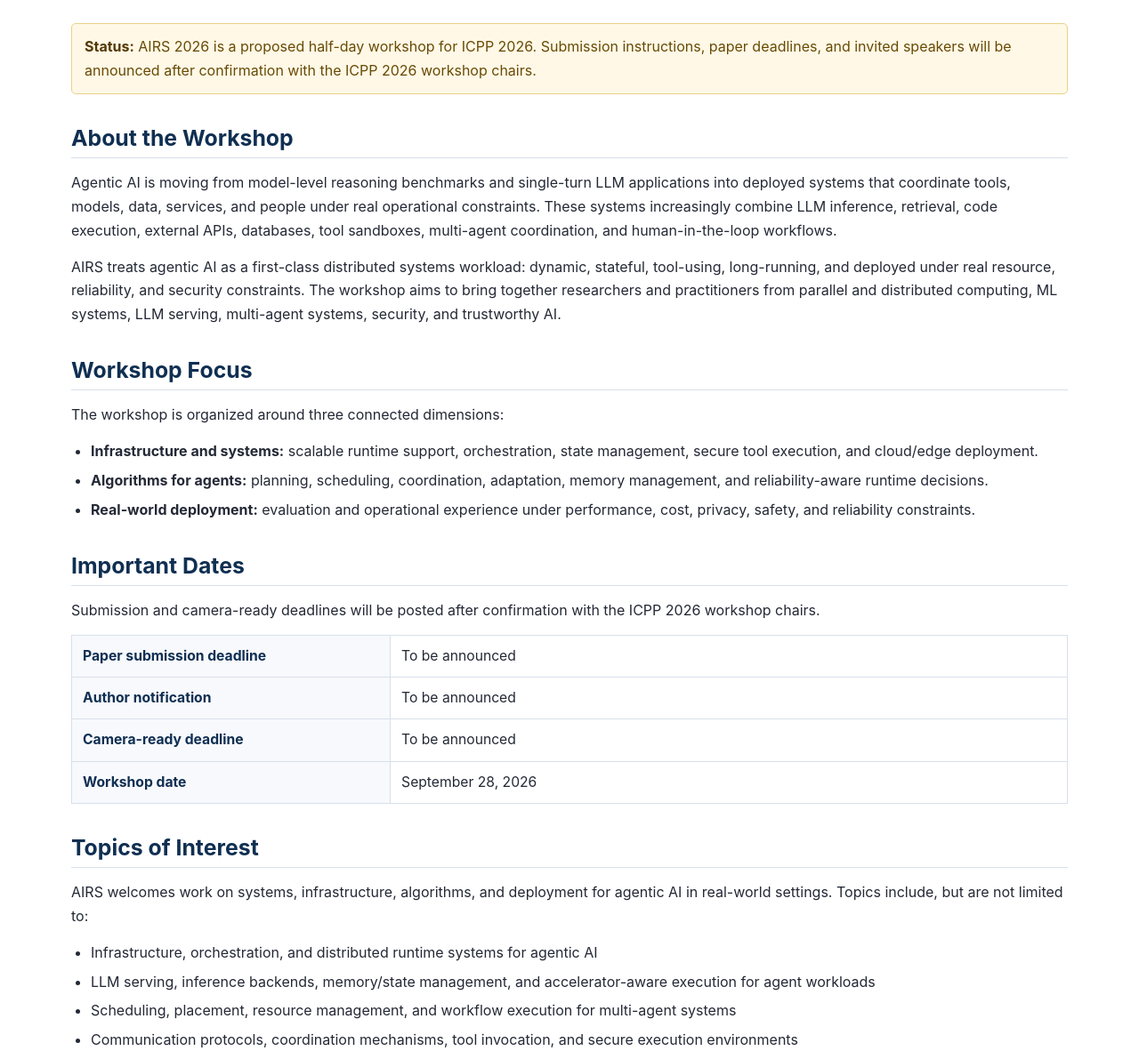
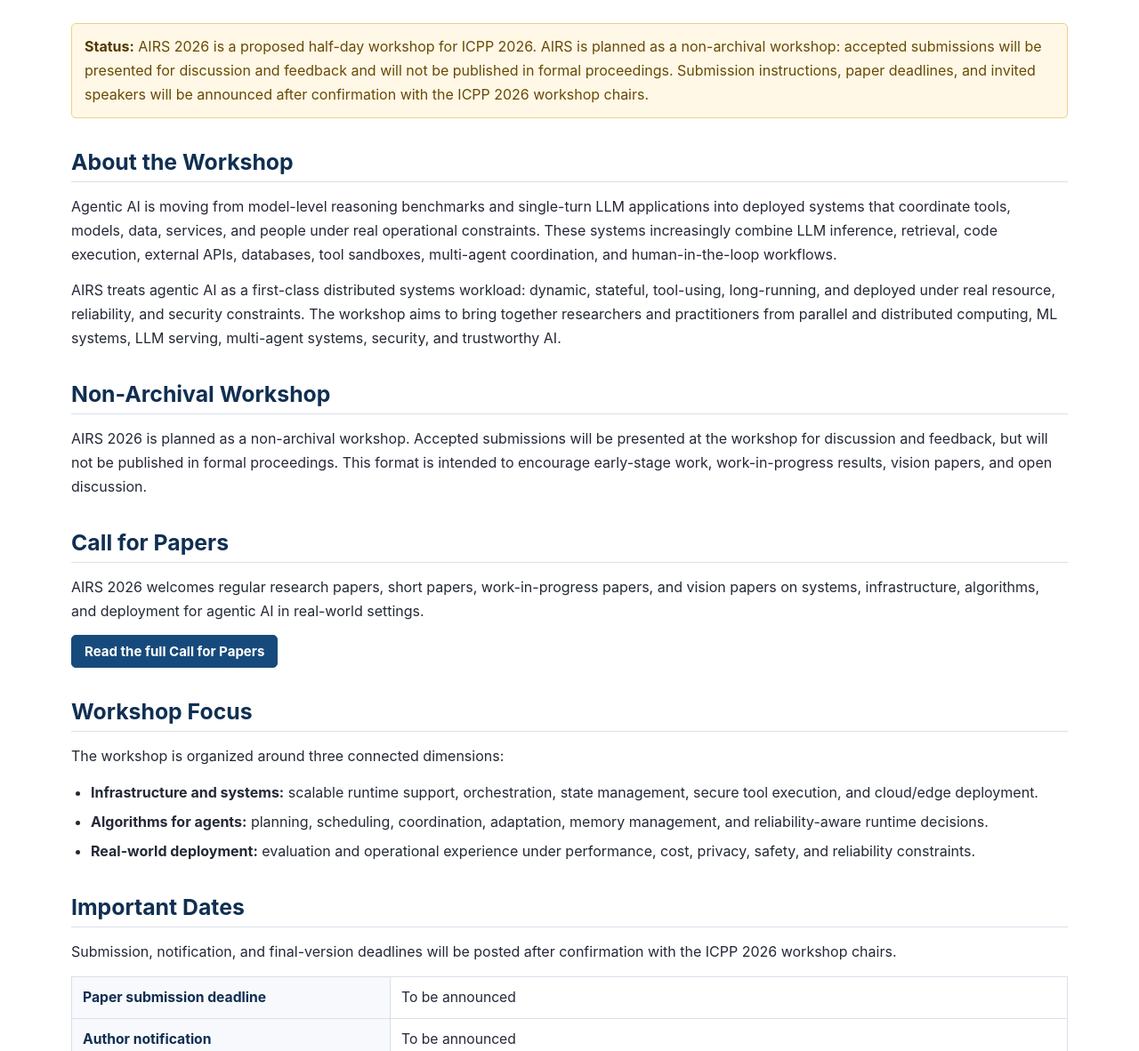
Before and after one commit to airs-workshop/airs-workshop.github.io, a Jekyll site: the page built from index.md, in a window 1280 px wide and 1400 px high, scrolled down 286 px, cut to the strip 218-1400 px from the top of the window. Shown: the whole strip at 89% size. Built offline with Jekyll 4.4.1, drawn with Linux system fonts in a browser that asks for light colours; some of the changed text lies outside the part shown.

Commit message:
update website: non-archival

```diff
--- a/_data/dates.yml
+++ b/_data/dates.yml
@@ -2,7 +2,7 @@
   date: To be announced
 - name: Author notification
   date: To be announced
-- name: Camera-ready deadline
+- name: Final version deadline
   date: To be announced
 - name: Workshop date
   date: September 28, 2026
--- a/_data/organizers.yml
+++ b/_data/organizers.yml
@@ -7,7 +7,7 @@
   photo:
   location: Wuhan, China
   bio: >-
-    Qinbin Li is a Professor at Huazhong University of Science and Technology. His research focuses on distributed and federated machine learning systems. He is a recipient of Stanford University's list of the World's Top 2% Scientists, the Google Ph.D. Fellowship, TPDS Best Paper Award, VLDB Best Research Paper Nomination, SIGMOD Best Artifact Award, and PREMIA Best Student Paper Gold Award.
+    Qinbin Li is a Professor at Huazhong University of Science and Technology. His research focuses on distributed and federated machine learning systems. He has been recognized in the Stanford/Elsevier World's Top 2% Scientists list. He is also a recipient of the Google Ph.D. Fellowship, TPDS Best Paper Award, VLDB Best Research Paper Nomination, SIGMOD Best Artifact Award, and PREMIA Best Student Paper Gold Award.
 - name: Jialin Li
   initials: JL
   affiliation: National University of Singapore
--- a/index.md
+++ b/index.md
@@ -8,7 +8,6 @@ body_class: home-page
 <section class="home-hero" aria-label="AIRS 2026 workshop overview">
   <img src="{{ '/imgs/fenpi.png' | relative_url }}" alt="Singapore skyline and Marina Bay Sands for ICPP 2026">
   <div class="home-hero-overlay">
-    <p class="hero-kicker">Proposed half-day workshop for {{ site.conference }}</p>
     <h1>AIRS 2026</h1>
     <p class="hero-subtitle">{{ site.long_title }}</p>
     <p class="hero-meta">{{ site.hero_meta }}</p>
@@ -20,7 +19,7 @@ body_class: home-page
 </section>
 
 <div class="notice">
-  <strong>Status:</strong> AIRS 2026 is a proposed half-day workshop for ICPP 2026. Submission instructions, paper deadlines, and invited speakers will be announced after confirmation with the ICPP 2026 workshop chairs.
+  <strong>Status:</strong> AIRS 2026 is a proposed half-day workshop for ICPP 2026. AIRS is planned as a non-archival workshop: accepted submissions will be presented for discussion and feedback and will not be published in formal proceedings. Submission instructions, paper deadlines, and invited speakers will be announced after confirmation with the ICPP 2026 workshop chairs.
 </div>
 
 <section class="content-section">
@@ -28,6 +27,17 @@ body_class: home-page
   <p>Agentic AI is moving from model-level reasoning benchmarks and single-turn LLM applications into deployed systems that coordinate tools, models, data, services, and people under real operational constraints. These systems increasingly combine LLM inference, retrieval, code execution, external APIs, databases, tool sandboxes, multi-agent coordination, and human-in-the-loop workflows.</p>
 
   <p>AIRS treats agentic AI as a first-class distributed systems workload: dynamic, stateful, tool-using, long-running, and deployed under real resource, reliability, and security constraints. The workshop aims to bring together researchers and practitioners from parallel and distributed computing, ML systems, LLM serving, multi-agent systems, security, and trustworthy AI.</p>
+</section>
+
+<section class="content-section">
+  <h2>Non-Archival Workshop</h2>
+  <p>AIRS 2026 is planned as a non-archival workshop. Accepted submissions will be presented at the workshop for discussion and feedback, but will not be published in formal proceedings. This format is intended to encourage early-stage work, work-in-progress results, vision papers, and open discussion.</p>
+</section>
+
+<section class="content-section">
+  <h2>Call for Papers</h2>
+  <p>AIRS 2026 welcomes regular research papers, short papers, work-in-progress papers, and vision papers on systems, infrastructure, algorithms, and deployment for agentic AI in real-world settings.</p>
+  <p><a class="text-button" href="{{ '/call-for-papers/' | relative_url }}">Read the full Call for Papers</a></p>
 </section>
 
 <section class="content-section">
@@ -42,7 +52,7 @@ body_class: home-page
 
 <section class="content-section">
   <h2>Important Dates</h2>
-  <p>Submission and camera-ready deadlines will be posted after confirmation with the ICPP 2026 workshop chairs.</p>
+  <p>Submission, notification, and final-version deadlines will be posted after confirmation with the ICPP 2026 workshop chairs.</p>
   <table>
     <tbody>
       {% for item in site.data.dates %}
```
Also changed, not shown: call-for-papers.md (+9 -5 lines), program.md (+4 -4 lines), README.md.
